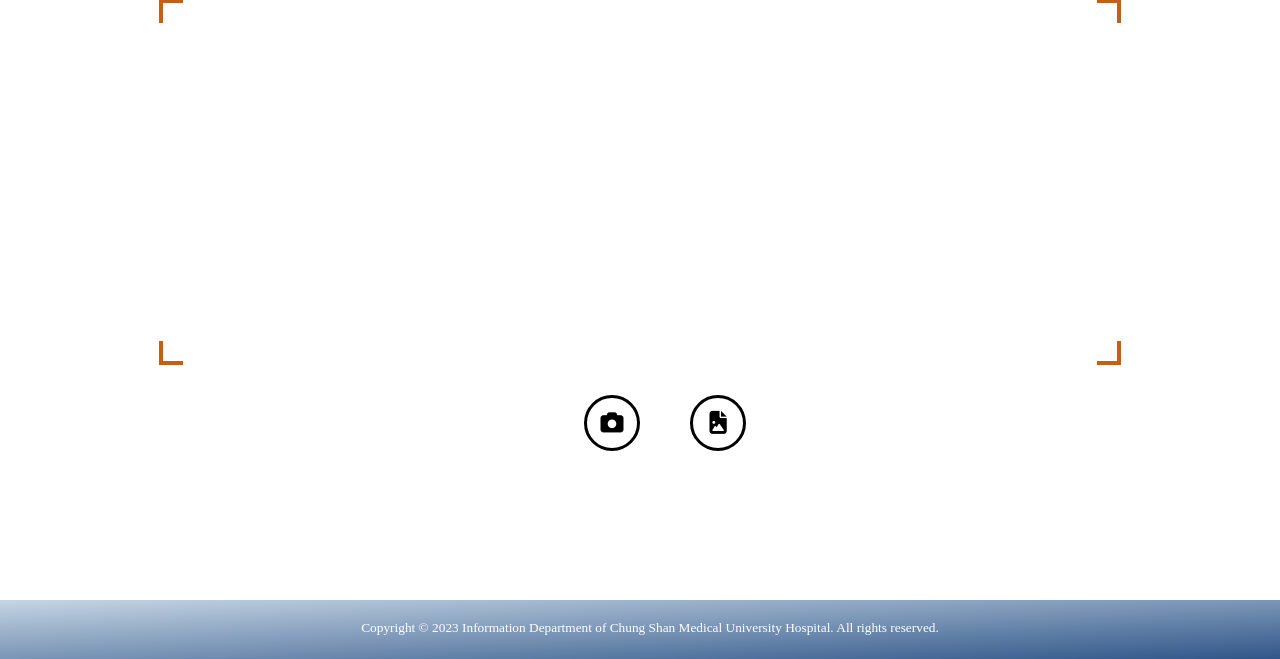
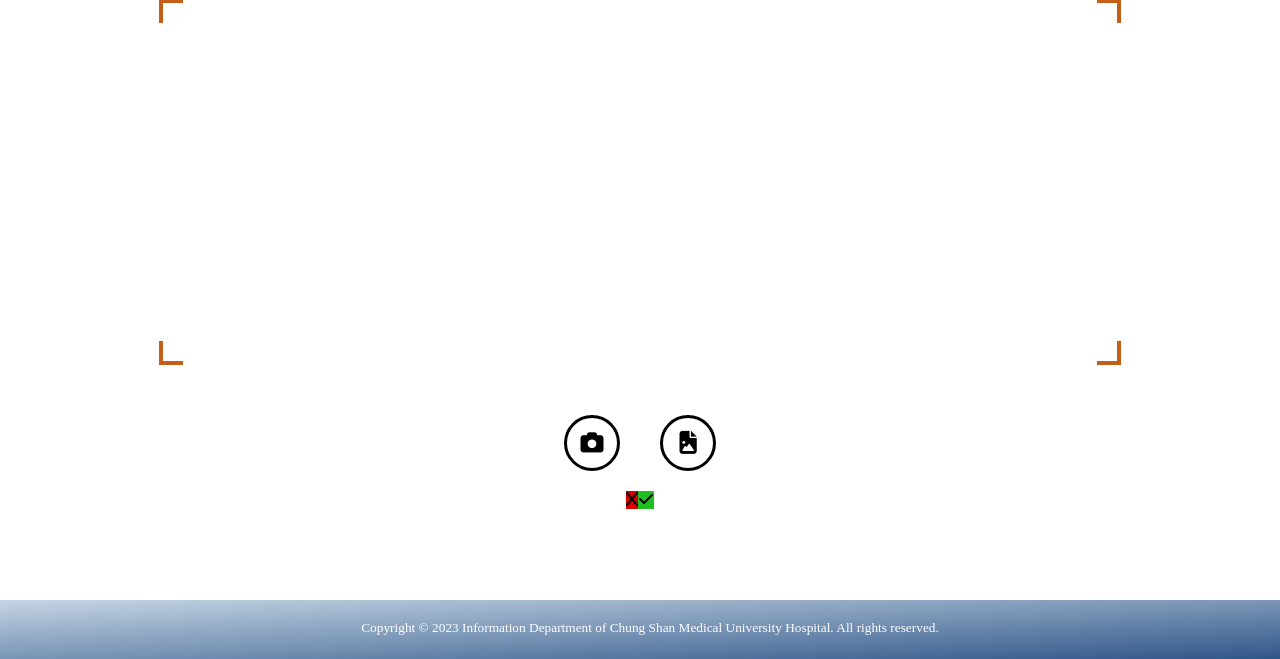
Before and after one commit to CSHIT2023Intern/AI_Inventory, a Django app: page /index/ in a window 1280 px wide. Shown: the part 141-800 px from the top of the page. Run offline with Django 4.2, Linux system fonts and the light colour scheme; parts of the project's set-up code (start-up, migrations or seed data) failed here and were passed over; some libraries are stand-ins or nearby versions.

Commit message:
(0808)index.html 修復

```diff
--- a/DjangoProject/MyFirstDjango/templates/index.html
+++ b/DjangoProject/MyFirstDjango/templates/index.html
@@ -31,7 +31,7 @@
             <div class="camera_area">
                 <video autoplay playsinline id="camera"></video>
             </div>
-            <form id="image"  enctype="multipart/form-data" action="/FinalAns/" method="POST">
+            <!-- <form id="image"  enctype="multipart/form-data" action="/FinalAns/" method="POST">
                 <div style="display:flex;width:100%;align-items:center;justify-content:center;margin-top:30px;">
                     <div id="shoot">
                         <i class="fa-solid fa-camera"></i>
@@ -42,12 +42,25 @@
                         <input id="file" name="file" type="file" accept="image/png, image/jpeg;">
                     </div>
                 </div>
+            </form> -->
+            <form id="image"  enctype="multipart/form-data" action="/FinalAns/" method="POST">
+                <div style="display:flex;width:100%;align-items:center;justify-content:center;margin-top:30px;">
+                    <div id="shoot" style="text-align:center;border:3px solid black;border-radius:50px;width:50px;height:50px;margin:20px;">
+                        <i class="fa-solid fa-camera" style="font-size:23px;height:50px;line-height:50px;"></i>
+                    </div>
+                    <div id="choose_img" style="text-align:center;border:3px solid black;border-radius:50px;width:50px;height:50px;margin:20px;position: relative;">
+                        <i class="fa-solid fa-file-image" style="font-size:23px;height:50px;line-height:50px;"></i>
+                        <input type="hidden" id="base64_file" name="base64_file" value>
+                        <input id="file" name="file" type="file" accept="image/png, image/jpeg" style="opacity:0;width:46px;height:46px;curser:pointer;position:absolute;top:2px;left:2px;border-radius:50px;">
+                    </div>
+
+                </div>
             </form>
         </div>
         <footer class="footer">
             <p>Copyright &copy; 2023 Information Department of Chung Shan Medical University Hospital. All rights reserved.</p>
         </footer>
-        <!-- <div class="hidden_block">
+        <div class="hidden_block">
             <div id="result">
                 <div class="" style="display:flex;align-items:center;text-align: center;justify-content: center;">
                     <div id="back" class="btn" style="background-color:#d90000">
@@ -58,6 +71,6 @@
                     </div>
                 </div>
             </div>
-        </div> -->
+        </div>
     </body>
 </html>
```
